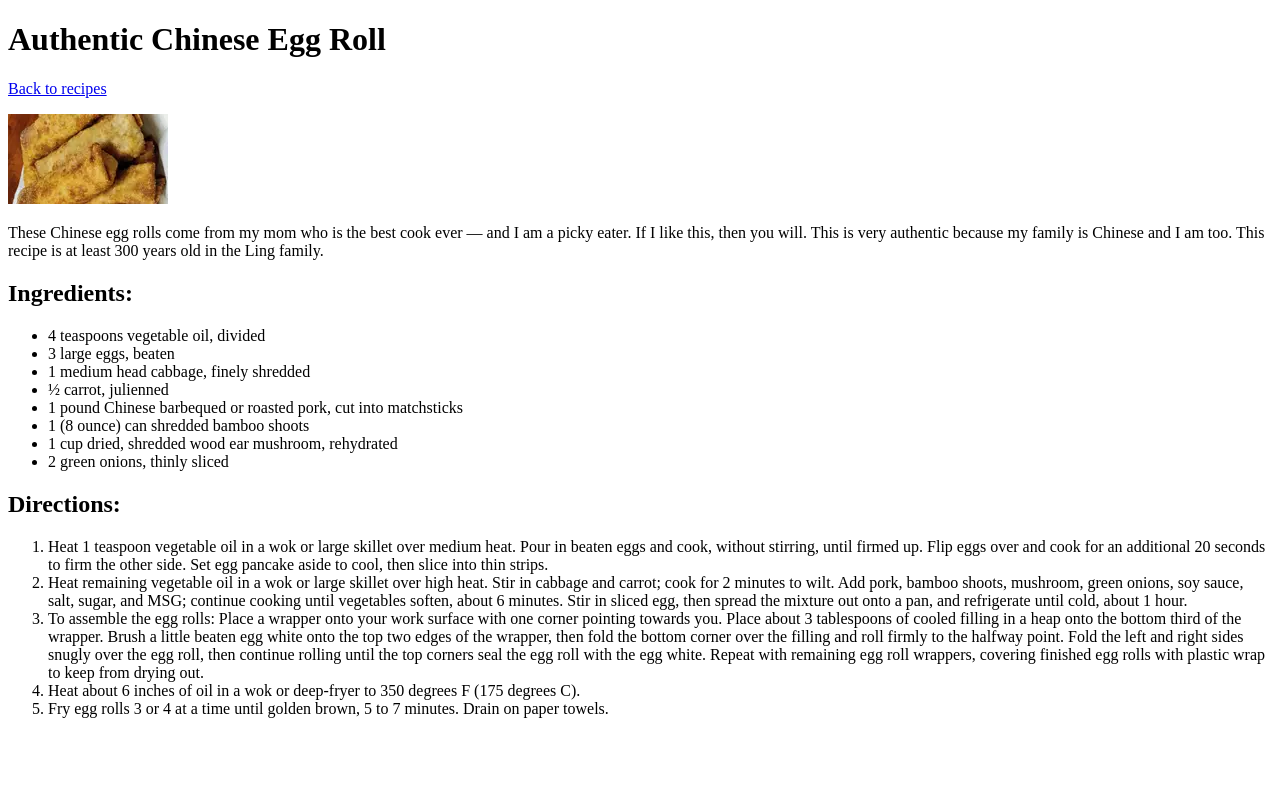
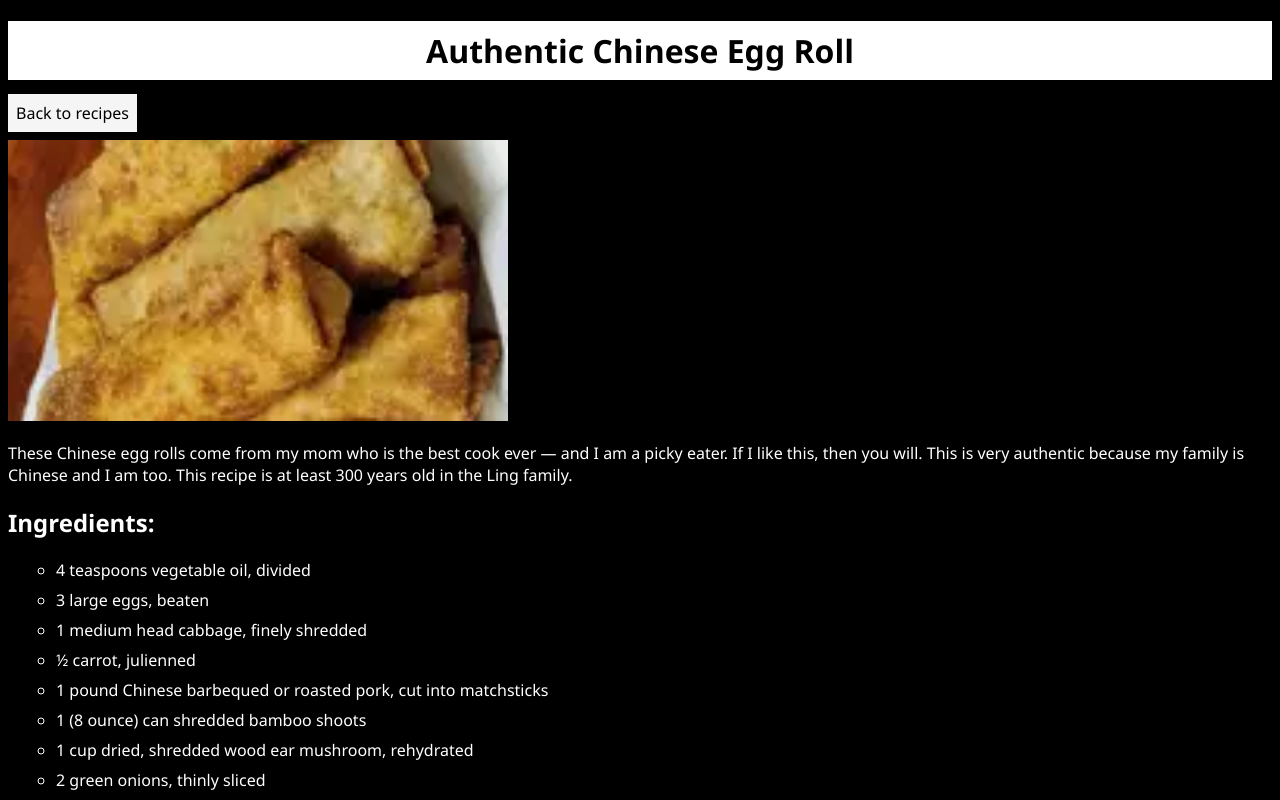
Before and after one commit to NwizuEmmanuel/odin-recipes, a plain HTML site: page receipes/egg_roll.html in a window 1280 px wide. Shown: the top 800 px of the page. Drawn offline with Linux system fonts and the light colour scheme.

Commit message:
added style.css and bautified this site

```diff
--- a/receipes/egg_roll.html
+++ b/receipes/egg_roll.html
@@ -4,10 +4,11 @@
     <meta charset="UTF-8" />
     <meta name="viewport" content="width=device-width, initial-scale=1.0" />
     <title>Chinese Egg Roll</title>
+    <link rel="stylesheet" href="../style.css" class="home-link">
   </head>
   <body>
-    <h1>Authentic Chinese Egg Roll</h1>
-    <p><a href="../index.html">Back to recipes</a></p>
+    <h1 class="title">Authentic Chinese Egg Roll</h1>
+    <p><a href="../index.html" class="home-link">Back to recipes</a></p>
     <img src="../assets/egg_roll.webp" alt="Chinese Egg Roll" />
     <p>
       These Chinese egg rolls come from my mom who is the best cook ever — and I
--- /dev/null
+++ b/style.css
@@ -0,0 +1,29 @@
+*{
+    background-color: black;
+    color: white;
+    font-family: 'Segoe UI', Tahoma, Geneva, Verdana, sans-serif;
+}
+
+.title{
+    text-align: center;
+    padding: 8px;
+    color: black;
+    background-color: white;
+}
+
+ul li{
+    margin: 8px;
+    list-style-type: circle;
+}
+
+img{
+    width: 500px;
+    height: auto;
+}
+
+.home-link{
+    background-color: whitesmoke;
+    color: black;
+    padding: 8px;
+    text-decoration: none;
+}
```
Also changed, not shown: index.html (+2 -1 lines), receipes/chopped_salad.html (+3 -2 lines), receipes/sandwish.html (+3 -2 lines), receipes/smash_burger.html (+3 -2 lines).
